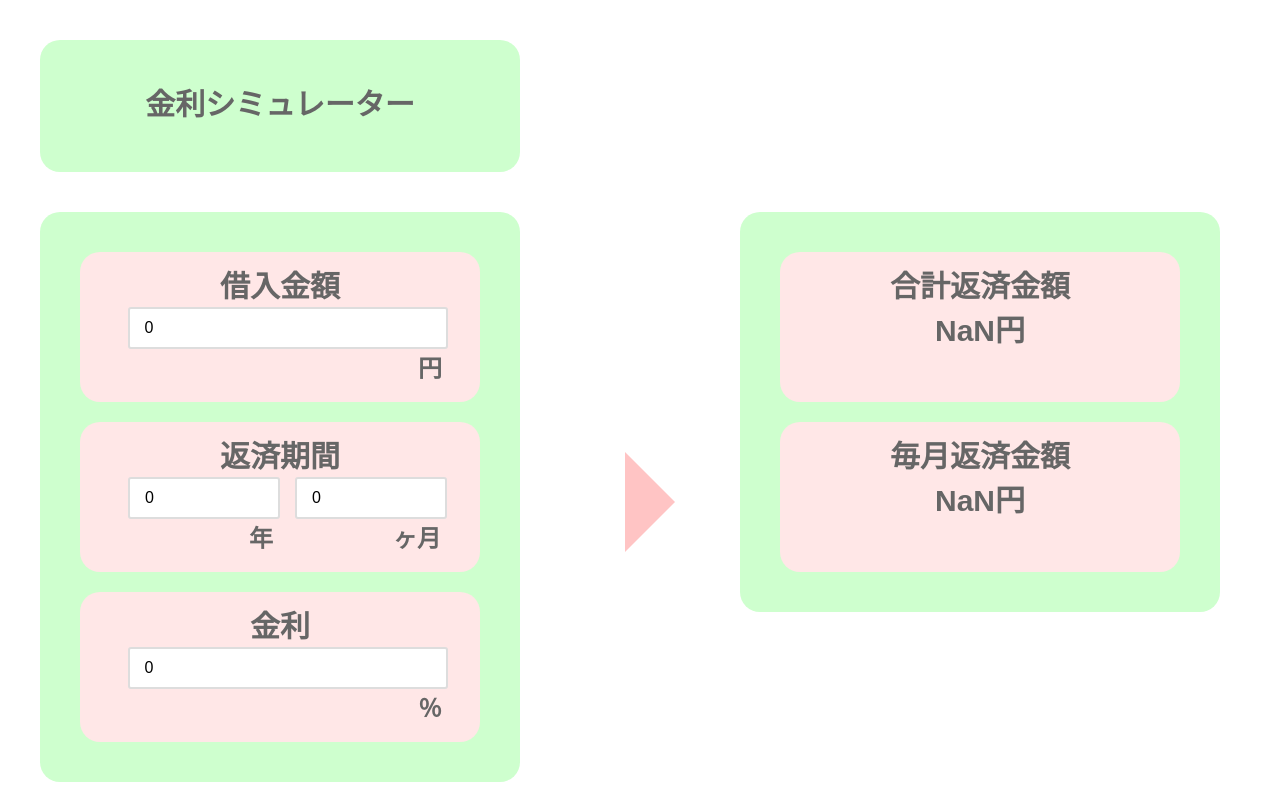
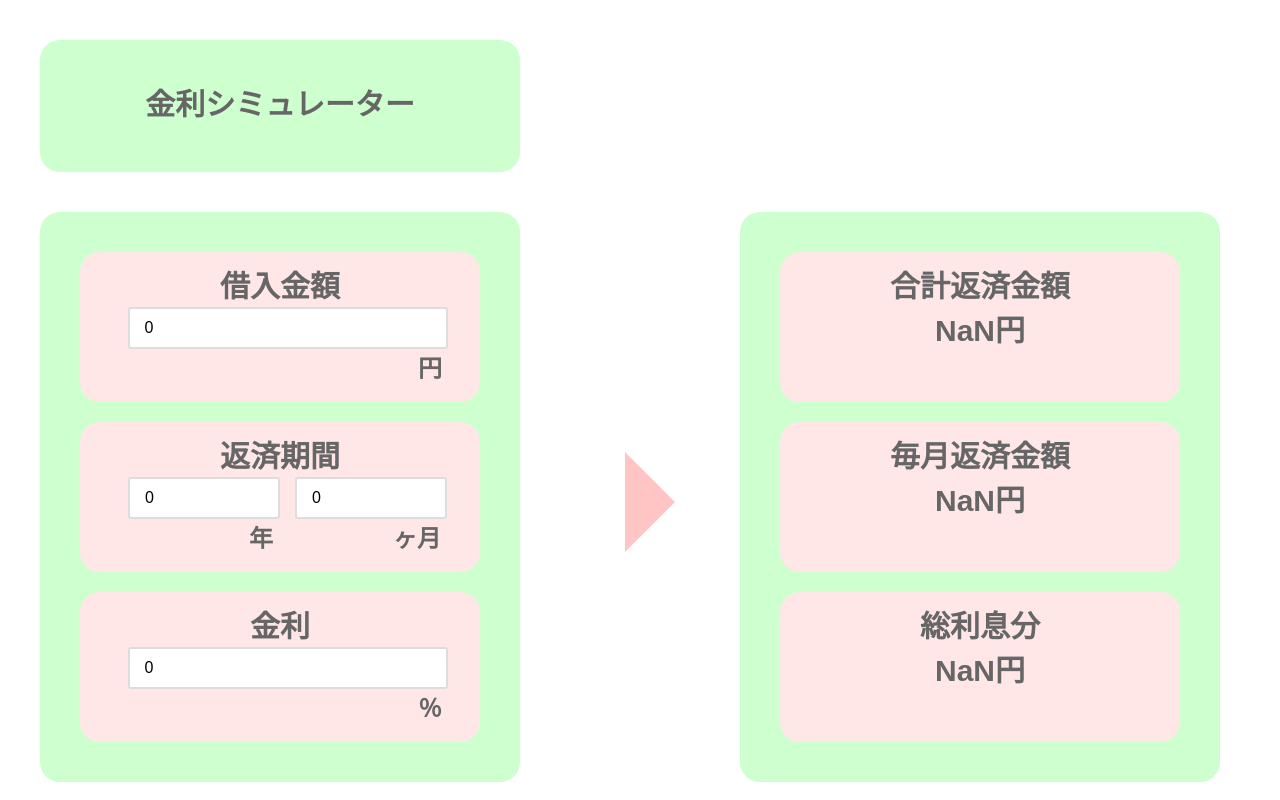
Before and after one commit to yusuke-yy/interest-rate-simulator, a React (Create React App) app in the folder interest-rate-simulator/: page / in a window 1280 px wide. Built offline with nearby package versions, Linux system fonts and the light colour scheme.

Commit message:
総利息分表示完了 #19

```diff
--- a/interest-rate-simulator/src/App.tsx
+++ b/interest-rate-simulator/src/App.tsx
@@ -15,6 +15,7 @@ function App() {
   const exponentiation: number = Math.pow((1+percentages), Number(numPayBack));
   const mounthsPayback: number = Number(inputBorrowing)*(percentages)*exponentiation/(exponentiation-1);
   const numTotalPayBack: number = Number(mounthsPayback) * numPayBack;
+  const totalInterest: number = Number(numTotalPayBack)-Number(inputBorrowing);
 
   return (
     <>
@@ -55,6 +56,10 @@ function App() {
             <div className="mounths_payback">毎月返済金額</div>
             <div className="">{Math.round(mounthsPayback).toLocaleString()}円</div>
           </div>
+          <div className="total_interest-area">
+          <div className="total_interest">総利息分</div>
+          <div className="">{Math.round(totalInterest).toLocaleString()}円</div>
+          </div>
         </div>
       </div>
     </>
--- a/interest-rate-simulator/src/styles.css
+++ b/interest-rate-simulator/src/styles.css
@@ -171,7 +171,7 @@ body {
   color: #666;
   background-color: #ceffce;
   width: 400px;
-  height: 320px;
+  height: 490px;
   border-radius: 20px;
   padding: 40px;
   margin: 40px;
@@ -212,3 +212,19 @@ body {
 .mounths_payback {
   padding-top: 10px;
 }
+
+.total_interest-area {
+  color: #666;
+  background-color: #ffe7e7;
+  width: 400px;
+  height: 150px;
+  border-radius: 20px;
+  padding: 0px;
+  margin-top: 20px;
+  font-weight: bold;
+  font-size: 30px;
+}
+
+.total_interest {
+  padding-top: 10px;
+}
```
